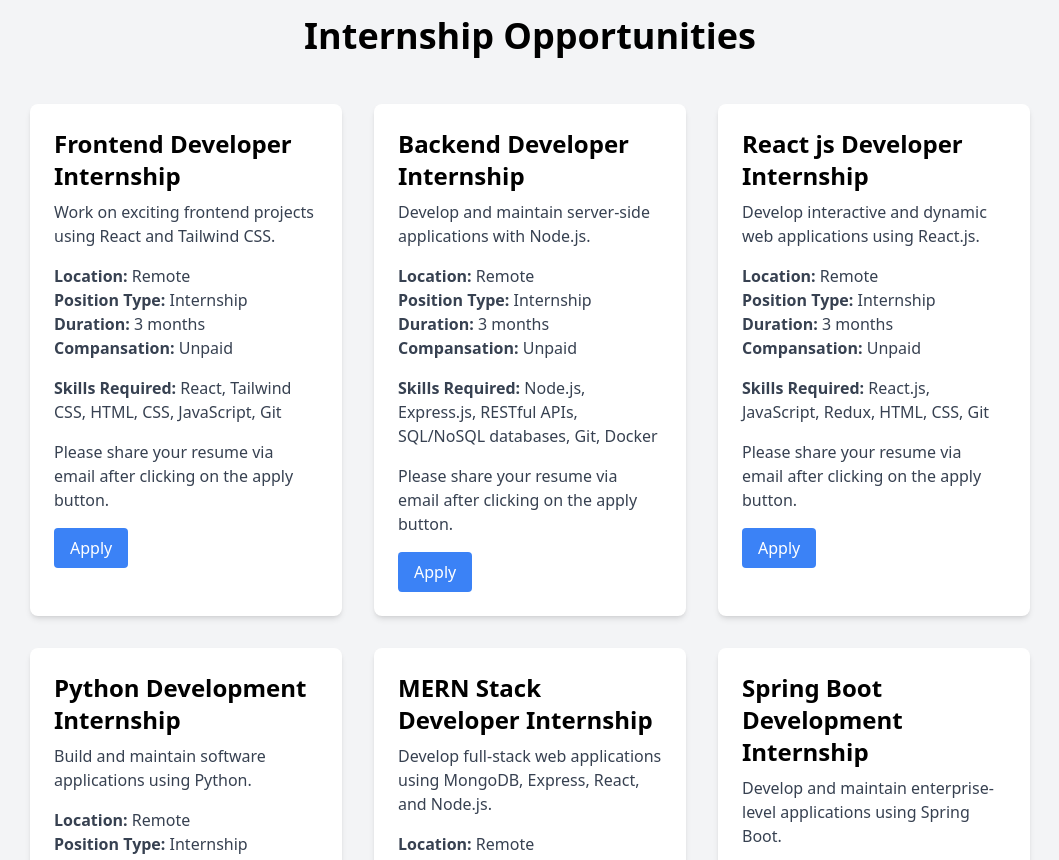
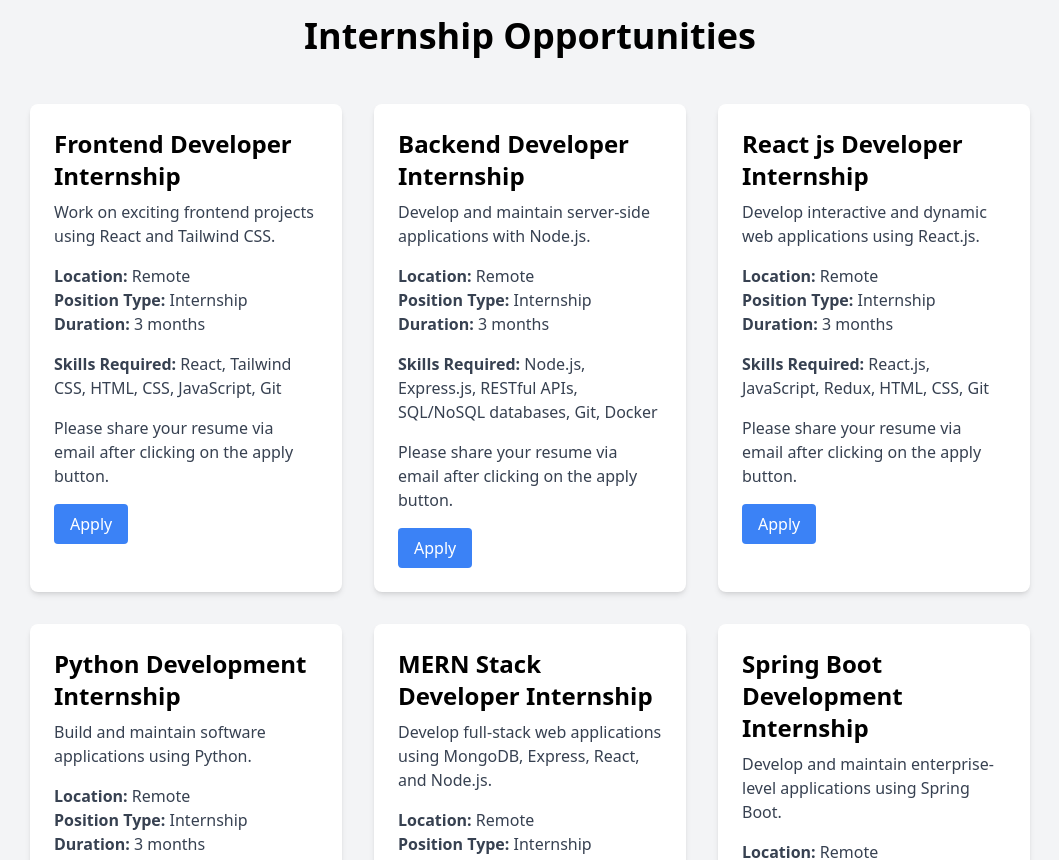
Before and after one commit to TENLIMITLESS/career-page, a React (Create React App) app: page / in a window 1280 px wide. Shown: the top 860 px of the page, without its empty margins (110-1169 px from the left). Built offline with nearby package versions, Linux system fonts and the light colour scheme.

Commit message:
Update InternshipCard.js
unpaid removed

```diff
--- a/src/components/InternshipCard.js
+++ b/src/components/InternshipCard.js
@@ -9,7 +9,6 @@ const InternshipCard = ({ title, description, skills, email }) => {
         <li><strong>Location:</strong> Remote</li>
         <li><strong>Position Type:</strong> Internship</li>
         <li><strong>Duration:</strong> 3 months</li>
-        <li><strong>Compansation:</strong> Unpaid</li>
       </ul>
       <p className="text-gray-700 text-base mb-4"><strong>Skills Required:</strong> {skills}</p>
       <p className="text-gray-700 mb-4">Please share your resume via email after clicking on the apply button.</p>
```
